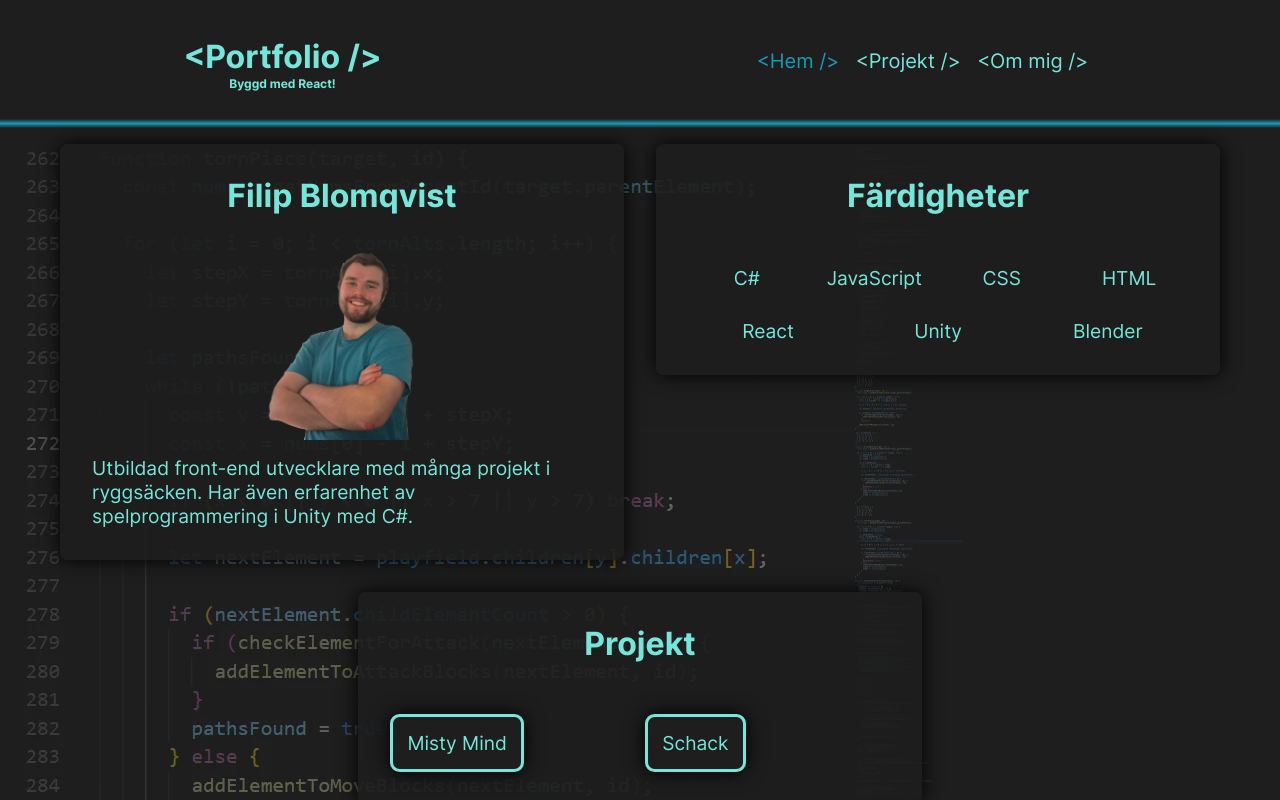
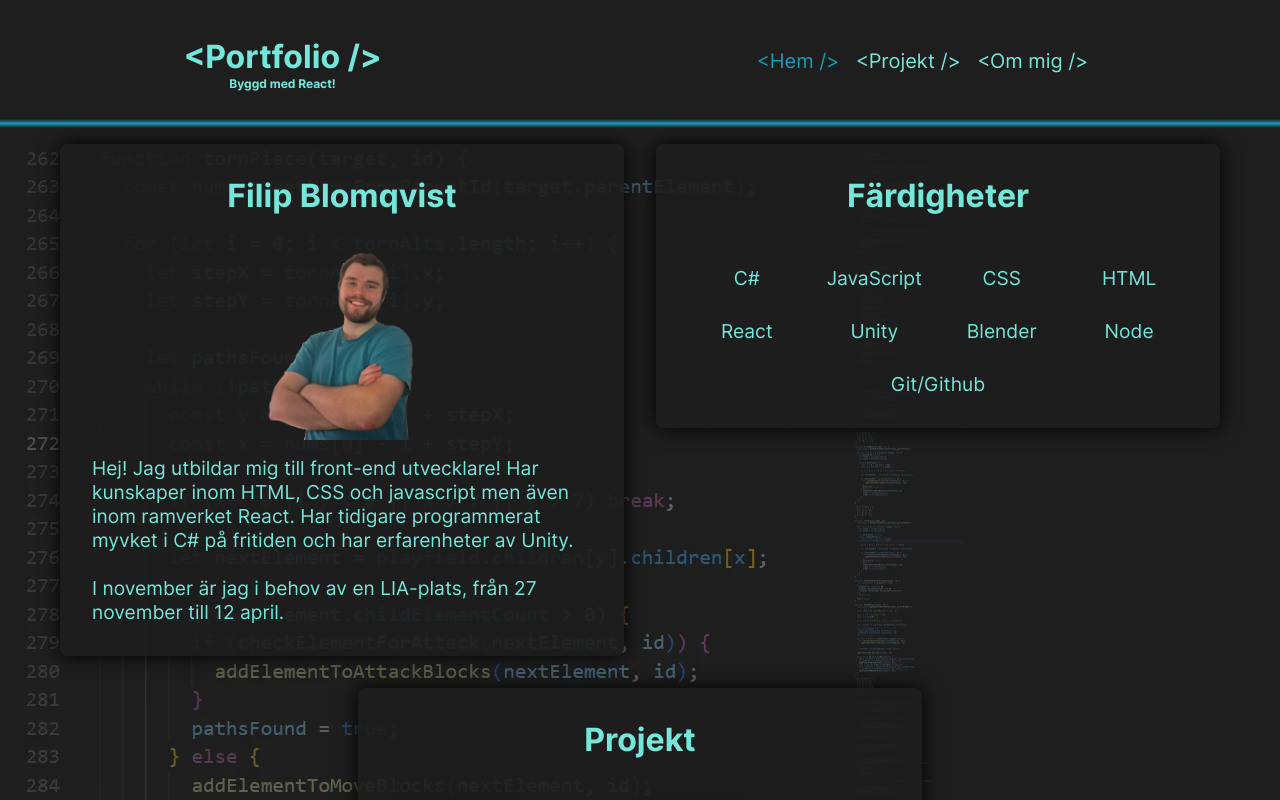
Before and after one commit to Kodskrivaren/portfolio, a React (Create React App) app: page /portfolio/aboutme in a window 1280 px wide. Shown: the top 800 px of the page. Built offline with nearby package versions, Linux system fonts and the light colour scheme.

Commit message:
added more text and a readme with a link

```diff
--- a/src/components/pages/AboutMe.js
+++ b/src/components/pages/AboutMe.js
@@ -3,7 +3,10 @@ import Card from "../elements/Card";
 import List from "../elements/List";
 
 function AboutMe() {
-  const miscInfo = [<p key="misc1">Körkort: B</p>];
+  const miscInfo = [
+    <p key="misc1">Körkort: B</p>,
+    <p key="misc2">Kommun: Katrineholm</p>,
+  ];
 
   return (
     <main className="page-content">
--- a/src/components/pages/Home.js
+++ b/src/components/pages/Home.js
@@ -12,6 +12,8 @@ function Home(props) {
     <p key={24}>React</p>,
     <p key={25}>Unity</p>,
     <p key={26}>Blender</p>,
+    <p key={27}>Node</p>,
+    <p key={28}>Git/Github</p>,
   ];
 
   const projects = [
@@ -42,7 +44,10 @@ function Home(props) {
         imageAlt="profile"
         pClass="card-p"
         pText={[
-          "Utbildad front-end utvecklare med många projekt i ryggsäcken. Har även erfarenhet av spelprogrammering i Unity med C#.",
+          `Hej! Jag utbildar mig till front-end utvecklare! Har kunskaper inom HTML, CSS och javascript men även inom ramverket React. Har tidigare programmerat myvket i C# på fritiden och har erfarenheter av Unity.`,
+          <br key={"main-key-1"} />,
+          <br key={"main-key-2"} />,
+          "I november är jag i behov av en LIA-plats, från 27 november till 12 april.",
         ]}
       />
       <Card
```
Also changed, not shown: 1 other file (tests, documents, lock files or other folders).
